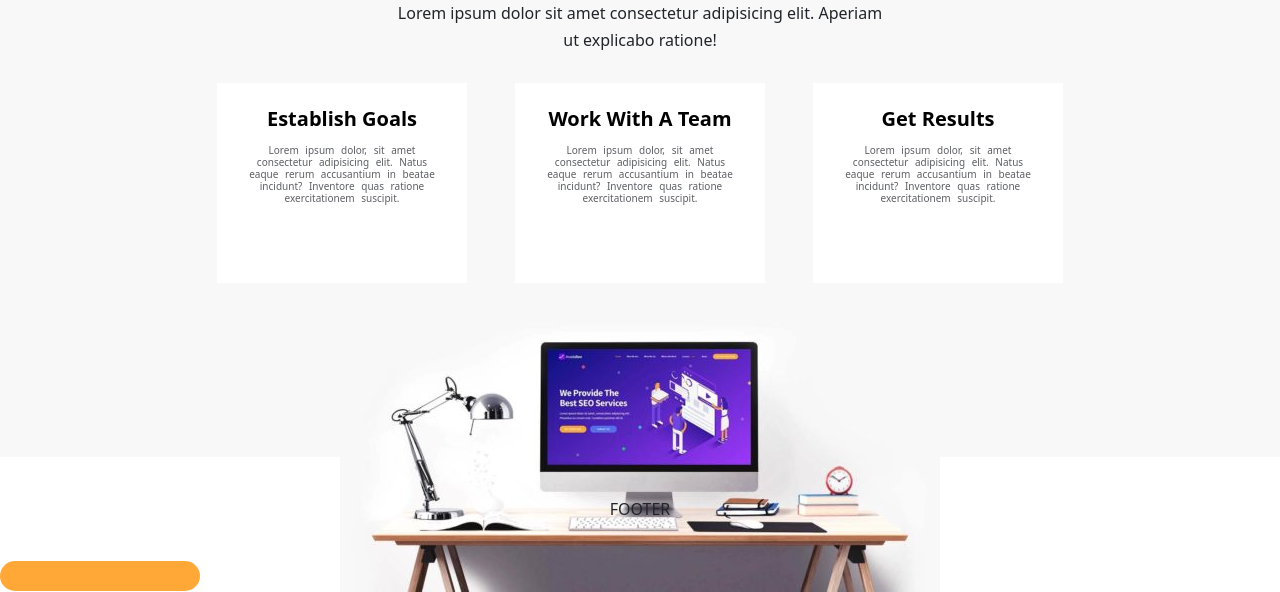
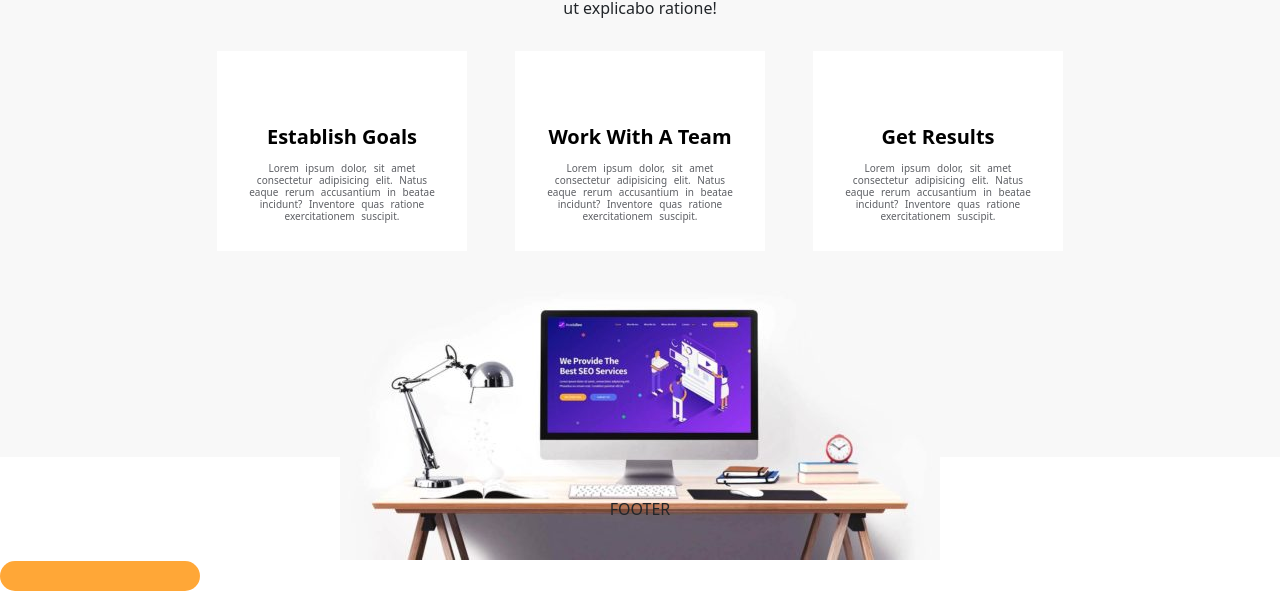
Before and after one commit to SimonaCaruso87/proj-html-vuejs, a Vue app: page / in a window 1280 px wide. Shown: the part 993-1585 px from the top of the page. Built offline with nearby package versions, Linux system fonts and the light colour scheme.

Commit message:
End Section Main

```diff
--- a/src/components/MainComponent.vue
+++ b/src/components/MainComponent.vue
@@ -16,7 +16,7 @@ export default{
 </script>
 
 <template>
-    <main class="p-5">
+    <main class="p-3">
         <div class="container text-center">
             <h3 class="text-black fw-bold">Meet The New Agency SEO Template</h3>
             <h3 class="text-black fw-bold">From The Avada Team</h3>
@@ -25,23 +25,24 @@ export default{
         </div>
         <div class="container w-100 d-flex justify-content-center align-items-center">
             <div class="bg-white p-4 m-4" style="height: 200px; width: 250px;">
-              <div><i class="fa-solid fa-road fa-2xl" style="color:orange;"></i></div>
-             <h5 class="text-black fw-bold text-center">Establish Goals</h5>
-             <h6 class="font-size text-center">Lorem ipsum dolor, sit amet consectetur adipisicing elit. Natus eaque rerum accusantium in beatae incidunt? Inventore quas ratione exercitationem suscipit.</h6>
+                <i class="fa-solid fa-road fa-2xl" style="color:orange; display: block; height: 50px;"></i>
+                <h5 class="text-black fw-bold text-center">Establish Goals</h5>
+                <h6 class="font-size text-center">Lorem ipsum dolor, sit amet consectetur adipisicing elit. Natus eaque rerum accusantium in beatae incidunt? Inventore quas ratione exercitationem suscipit.</h6>
             </div>
             <div class="bg-white p-4 m-4" style="height: 200px; width: 250px;">
-                <i class="fa-solid fa-video 2-xs"></i>
+                <i class="fa-solid fa-video 2-xs" style="color:orange; display: block; height: 50px;"></i>
                 <h5 class="text-black fw-bold text-center">Work With A Team</h5>
                 <h6 class="font-size text-center">Lorem ipsum dolor, sit amet consectetur adipisicing elit. Natus eaque rerum accusantium in beatae incidunt? Inventore quas ratione exercitationem suscipit.</h6>
 
             </div>
             <div class="bg-white p-4 m-4" style="height: 200px; width: 250px;">
+                <i class="fa-solid fa-droplet" style="color:orange; display: block; height: 50px;"></i>
                 <h5 class="text-black fw-bold text-center">Get Results</h5>
                 <h6 class="font-size text-center">Lorem ipsum dolor, sit amet consectetur adipisicing elit. Natus eaque rerum accusantium in beatae incidunt? Inventore quas ratione exercitationem suscipit.</h6>
 
             </div>
         </div>
-        <div class="d-flex justify-content-center align-items-center">
+        <div class="d-flex justify-content-center align-items-center" style="background-size:cover;">
             <img src="../assets/img/agency-seo-desk-front-600x285.jpg" style="width:600px; height:285px;" alt="desk-front">
         </div>
     </main>
```
